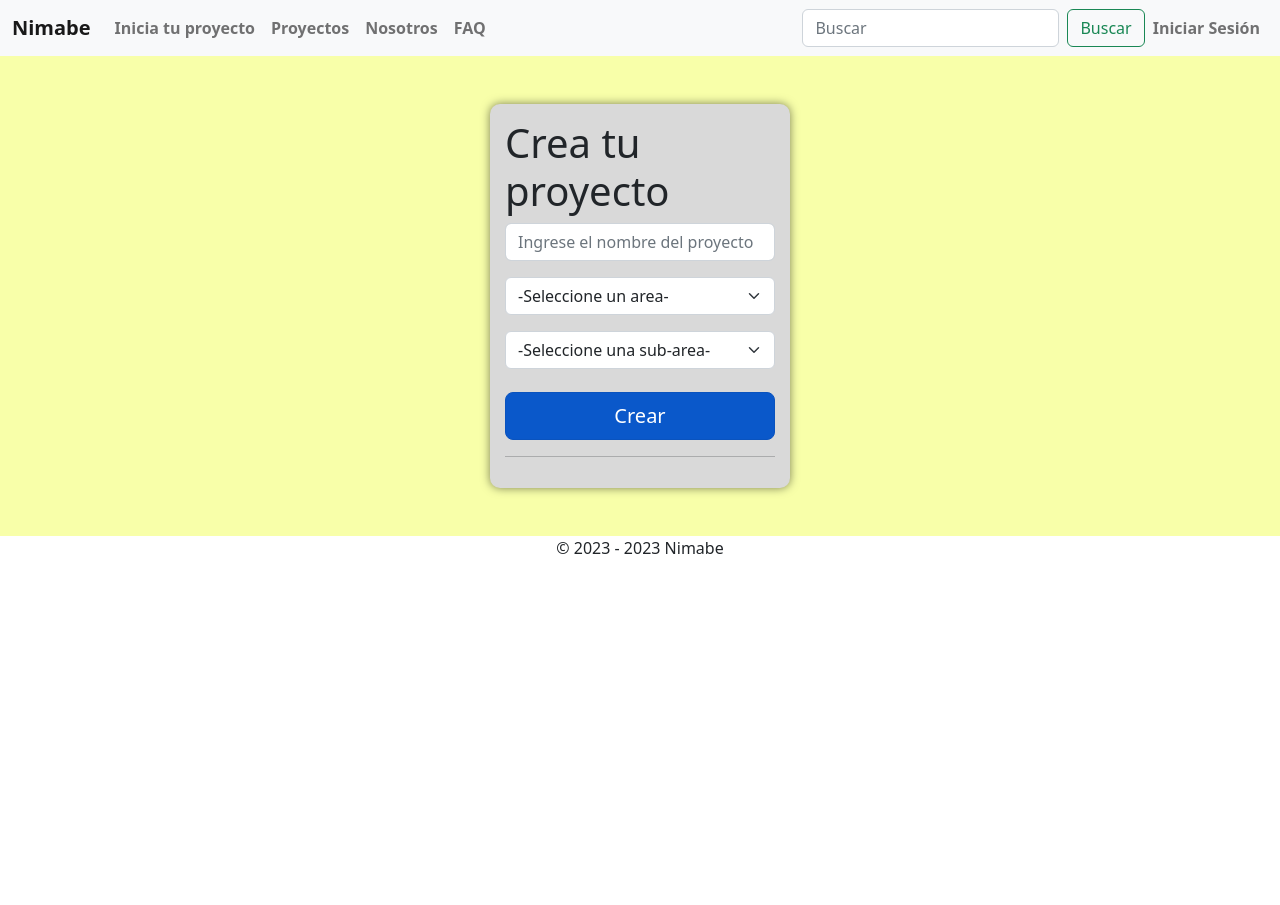
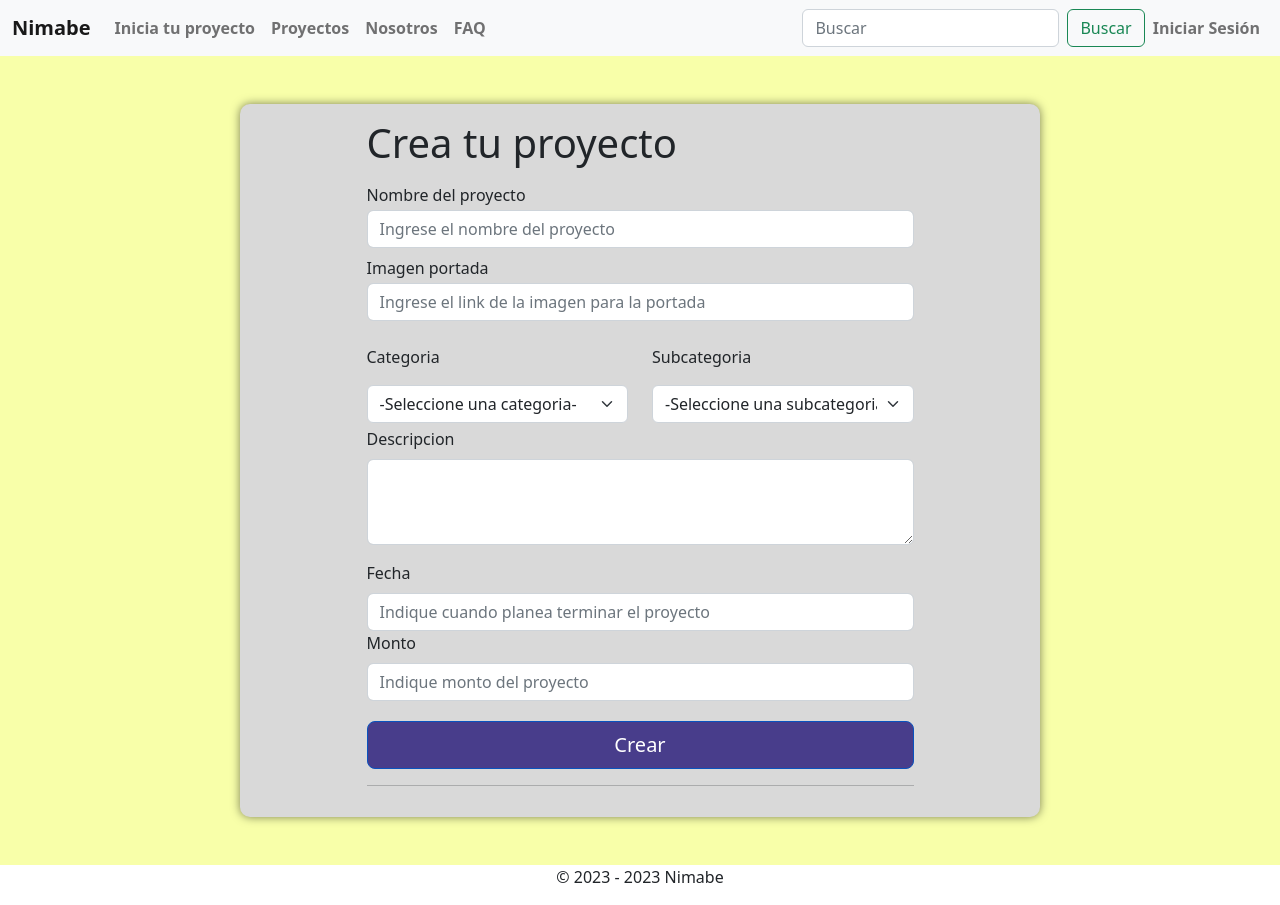
Before and after one commit to Soulhae/Proyecto-Ing.-Web-ICI4240-1, a React (Vite) app: page /nuevopform in a window 1280 px wide. Before the commit the page ends 800 px from the top, so only its background shows below. Built offline with nearby package versions, Linux system fonts and the light colour scheme.

Commit message:
Fix form poryectos

```diff
--- a/package.json
+++ b/package.json
@@ -19,6 +19,7 @@
     "mysql2": "^3.4.1",
     "react": "^18.2.0",
     "react-bootstrap": "^2.7.4",
+    "react-datepicker": "^4.14.1",
     "react-dom": "^18.2.0",
     "react-icons": "^4.8.0",
     "react-native-viewport-units": "^0.0.5",
--- a/src/pages/NuevoPForm.jsx
+++ b/src/pages/NuevoPForm.jsx
@@ -1,16 +1,16 @@
-import styles from "../styles/modules/Register.module.scss";
+import styles from "../styles/modules/NuevoPForm.module.scss";
 import { useFormik } from "formik";
 import { pSchema } from "../schemas/indexP";
 import { Container } from "react-bootstrap";
 import { Link, useNavigate } from "react-router-dom";
 import axios from "axios";
-import { Button, Form } from "react-bootstrap";
+import { Button, Form, Row, Col } from "react-bootstrap";
 
 const NuevoPForm = () => {
   const navigate = useNavigate();
 
   const onSubmit = async (values, actions) => {
-        //console.log(values);
+    console.log(values);
     //console.log(actions);
     axios
       .post("http://localhost:3000/usuarios", values)
@@ -48,13 +48,22 @@ const NuevoPForm = () => {
   return (
     <Container>
       <div className={`m-auto my-5 ${styles.boxL}`}>
-                <form
-                    id="formularioP"
-                    onSubmit={handleSubmit}
-                    autoComplete="off"
+        <form id="formularioP" onSubmit={handleSubmit} autoComplete="off">
+          <h1>Crea tu proyecto</h1>
+
+          <Form.Group>
+            <Form.Label
+              htmlFor="username"
+              style={{
+                fontsize: "2rem",
+                fontweight: "bold",
+                display: "block",
+                textalign: "left",
+                margin: "1rem 0 0.2rem",
+              }}
             >
-                    <h1>Crea tu proyecto</h1>
-                    <Form.Group>
+              Nombre del proyecto
+            </Form.Label>
             <Form.Control
               id="name"
               type="string"
@@ -63,16 +72,46 @@ const NuevoPForm = () => {
               onChange={handleChange}
               onBlur={handleBlur}
               className={
-                                errors.name && touched.name
-                                    ? `${styles.inputerror}`
-                                    : ""
+                errors.name && touched.name ? `${styles.inputerror}` : ""
               }
             ></Form.Control>
+            </Form.Group>
+
             {errors.name && touched.name && (
-                            <p className={`${styles.errorMsg}`}>
-                                {errors.name}
-                            </p>
+              <p className={`${styles.errorMsg}`}>{errors.name}</p>
             )}
+
+            <Form.Group type="text" className="mb-3">
+              <Form.Label
+                htmlFor="username"
+                style={{
+                  fontsize: "2rem",
+                  fontweight: "bold",
+                  display: "block",
+                  textalign: "left",
+                  margin: "0.5rem 0 0.2rem",
+                }}
+              >
+                Imagen portada
+              </Form.Label>
+              <Form.Control type="text" placeholder="Ingrese el link de la imagen para la portada" />
+              </Form.Group>
+
+              <Row>
+                <Col>
+              <Form.Group>
+            <Form.Label
+              htmlFor="username"
+              style={{
+                fontsize: "2rem",
+                fontweight: "bold",
+                display: "block",
+                textalign: "left",
+                margin: "0.5rem 0 0.2rem",
+              }}
+            >
+              Categoria
+            </Form.Label>
             <Form.Select
               htmlFor="username"
               style={{
@@ -84,7 +123,7 @@ const NuevoPForm = () => {
               }}
             >
               <option value="" disabled selected>
-                                -Seleccione un area-
+                -Seleccione una categoria-
               </option>
               <option>Videojuegos</option>
               <option>Deportes</option>
@@ -95,7 +134,22 @@ const NuevoPForm = () => {
               <option>Arte</option>
             </Form.Select>
           </Form.Group>
+          </Col>
+
+          <Col>
           <Form.Group>
+            <Form.Label
+              htmlFor="username"
+              style={{
+                fontsize: "2rem",
+                fontweight: "bold",
+                display: "block",
+                textalign: "left",
+                margin: "0.5rem 0 0.2rem",
+              }}
+            >
+              Subcategoria
+            </Form.Label>
             <Form.Select
               htmlFor="subarea"
               style={{
@@ -107,7 +161,7 @@ const NuevoPForm = () => {
               }}
             >
               <option value="" disabled selected>
-                                -Seleccione una sub-area-
+                -Seleccione una subcategoria-
               </option>
               <option>Videojuegos</option>
               <option>Deportes</option>
@@ -117,6 +171,25 @@ const NuevoPForm = () => {
               <option>Musica</option>
               <option>Arte</option>
             </Form.Select>
+          </Form.Group>
+          </Col>
+          </Row>
+
+          <Form.Group className="mb-3" controlId="exampleForm.ControlTextarea1">
+            <Form.Label>Descripcion</Form.Label>
+            <Form.Control as="textarea" rows={3} />
+          </Form.Group>
+
+
+
+            <Form.Group>
+            <Form.Label>Fecha</Form.Label>
+            <Form.Control type="text" placeholder="Indique cuando planea terminar el proyecto" />
+            </Form.Group>
+
+            <Form.Group>
+            <Form.Label>Monto</Form.Label>
+            <Form.Control type="text" placeholder="Indique monto del proyecto" />
             </Form.Group>
 
           <div className="d-grid gap-2">
@@ -133,6 +206,7 @@ const NuevoPForm = () => {
           <hr />
         </form>
       </div>
+
     </Container>
   );
 };
--- a/src/pages/Register.jsx
+++ b/src/pages/Register.jsx
@@ -11,7 +11,7 @@ const Register = () => {
     const navigate = useNavigate();
 
     const onSubmit = async (values, actions) => {
-        //console.log(values);
+        console.log(values);
         //console.log(actions);
         axios
             .post("http://localhost:3000/usuarios", values)
@@ -48,7 +48,7 @@ const Register = () => {
         onSubmit,
     });
 
-    //console.log(errors);
+    console.log(errors);
 
     return (
         <Container>
--- a/src/styles/modules/NuevoPForm.module.scss
+++ b/src/styles/modules/NuevoPForm.module.scss
@@ -1,4 +1,5 @@
 @import "../variables";
+
 
 
 .inputerror {
@@ -14,21 +15,19 @@
 .BotonLogin {
 
     margin-top: 20px;
-    background-color: #f8ffa9 !important;
+    background-color: darkslateblue !important;
     color: rgb(24, 17, 17);
 }
 
 
 .boxL{
-    display: flex;
-          flex-direction: column;
+        display: flex;
           align-items: center;
           justify-content: center;
           background-color: #D9D9D9;
           border-radius: 10px;
           box-shadow: 0px 0px 10px 0px rgba(0, 0, 0, 0.5);
-          max-width: 500px;
-          max-width: 300px;
+          max-width: 800px;
           padding: 15px;
           margin: 30px;
 }
```
Also changed, not shown: 1 other file (tests, documents, lock files or other folders). Lines whose indentation alone changed are shown as unchanged.
